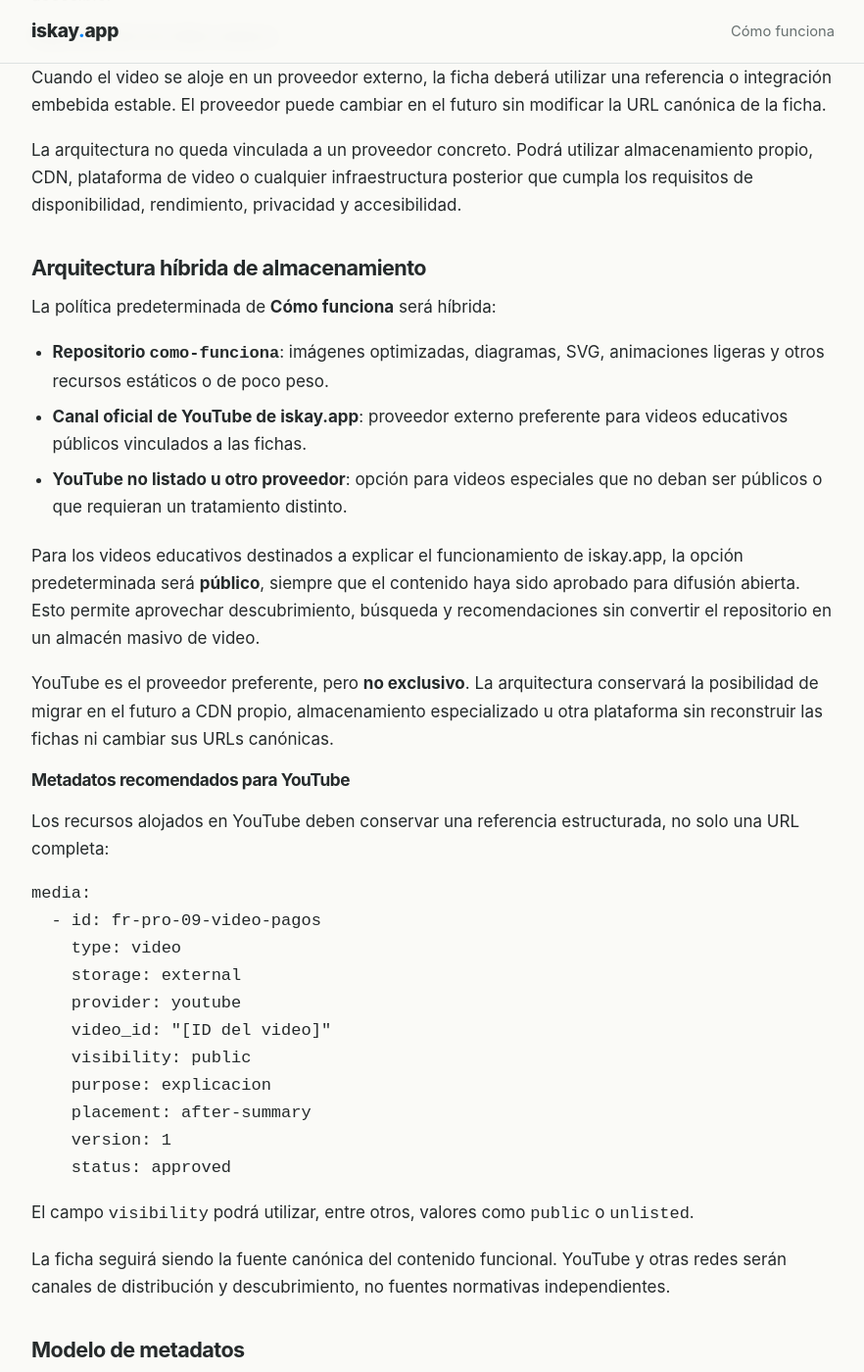
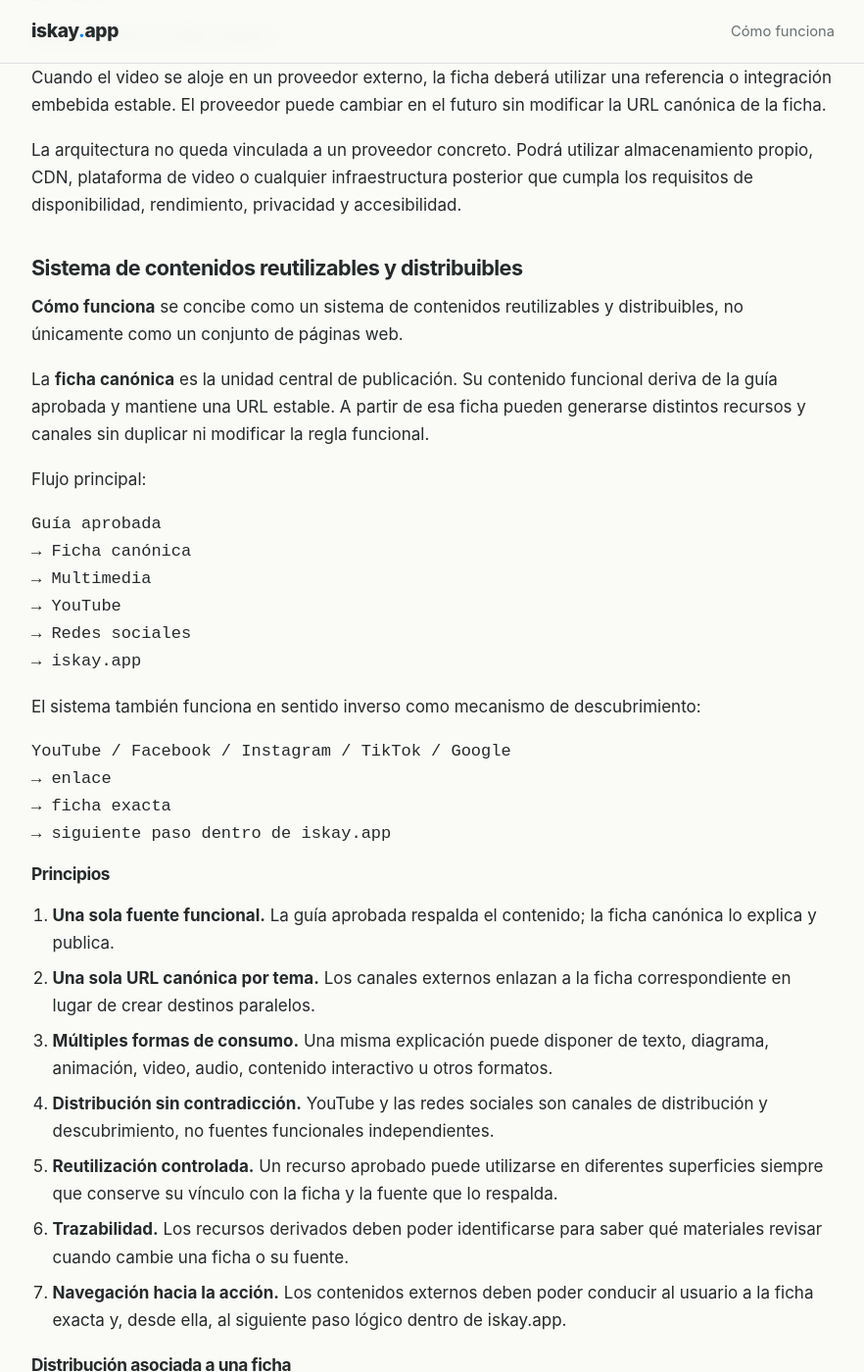
Before and after one commit to iskayApp/como-funciona, a Jekyll site: the page built from MULTIMEDIA.md, in a window 1280 px wide and 1400 px high, scrolled down 2855 px. Shown: the whole window at 98% size, without its empty margins (198-1080 px from the left). Built offline with Jekyll 4.4.1, drawn with Linux system fonts in a browser that asks for light colours; our own code applies the rules of GitHub Pages for plain Markdown files; some of the changed text lies outside the part shown.

Commit message:
docs: formalize canonical reusable content distribution system

````diff
--- a/MULTIMEDIA.md
+++ b/MULTIMEDIA.md
@@ -91,6 +91,79 @@ La reproducción debe mantener controles visibles, comportamiento `playsinline`
 Cuando el video se aloje en un proveedor externo, la ficha deberá utilizar una referencia o integración embebida estable. El proveedor puede cambiar en el futuro sin modificar la URL canónica de la ficha.
 
 La arquitectura no queda vinculada a un proveedor concreto. Podrá utilizar almacenamiento propio, CDN, plataforma de video o cualquier infraestructura posterior que cumpla los requisitos de disponibilidad, rendimiento, privacidad y accesibilidad.
+
+## Sistema de contenidos reutilizables y distribuibles
+
+**Cómo funciona** se concibe como un sistema de contenidos reutilizables y distribuibles, no únicamente como un conjunto de páginas web.
+
+La **ficha canónica** es la unidad central de publicación. Su contenido funcional deriva de la guía aprobada y mantiene una URL estable. A partir de esa ficha pueden generarse distintos recursos y canales sin duplicar ni modificar la regla funcional.
+
+Flujo principal:
+
+```text
+Guía aprobada
+→ Ficha canónica
+→ Multimedia
+→ YouTube
+→ Redes sociales
+→ iskay.app
+```
+
+El sistema también funciona en sentido inverso como mecanismo de descubrimiento:
+
+```text
+YouTube / Facebook / Instagram / TikTok / Google
+→ enlace
+→ ficha exacta
+→ siguiente paso dentro de iskay.app
+```
+
+### Principios
+
+1. **Una sola fuente funcional.** La guía aprobada respalda el contenido; la ficha canónica lo explica y publica.
+2. **Una sola URL canónica por tema.** Los canales externos enlazan a la ficha correspondiente en lugar de crear destinos paralelos.
+3. **Múltiples formas de consumo.** Una misma explicación puede disponer de texto, diagrama, animación, video, audio, contenido interactivo u otros formatos.
+4. **Distribución sin contradicción.** YouTube y las redes sociales son canales de distribución y descubrimiento, no fuentes funcionales independientes.
+5. **Reutilización controlada.** Un recurso aprobado puede utilizarse en diferentes superficies siempre que conserve su vínculo con la ficha y la fuente que lo respalda.
+6. **Trazabilidad.** Los recursos derivados deben poder identificarse para saber qué materiales revisar cuando cambie una ficha o su fuente.
+7. **Navegación hacia la acción.** Los contenidos externos deben poder conducir al usuario a la ficha exacta y, desde ella, al siguiente paso lógico dentro de iskay.app.
+
+### Distribución asociada a una ficha
+
+Cuando corresponda, una ficha podrá registrar los canales y activos derivados mediante metadatos de distribución.
+
+Ejemplo:
+
+```yaml
+distribution:
+  canonical_url: /financiamiento-reembolsable/...
+  youtube:
+    video_id: "[ID]"
+    visibility: public
+  social_assets:
+    - platform: facebook
+      asset_id: "[ID interno]"
+    - platform: instagram
+      asset_id: "[ID interno]"
+    - platform: tiktok
+      asset_id: "[ID interno]"
+```
+
+Estos metadatos no convierten las redes sociales en parte de la fuente funcional. Su objetivo es mantener la relación entre la ficha y sus representaciones distribuidas.
+
+### Impacto de cambios
+
+Cuando cambie una regla, condición o explicación en la fuente aprobada, debe poder identificarse:
+
+```text
+Fuente modificada
+→ ficha afectada
+→ recursos multimedia asociados
+→ videos asociados
+→ piezas sociales asociadas
+```
+
+Esto permite revisar y actualizar el contenido distribuido sin depender de búsquedas manuales ni mantener copias desconectadas.
 
 ## Arquitectura híbrida de almacenamiento
 
````
